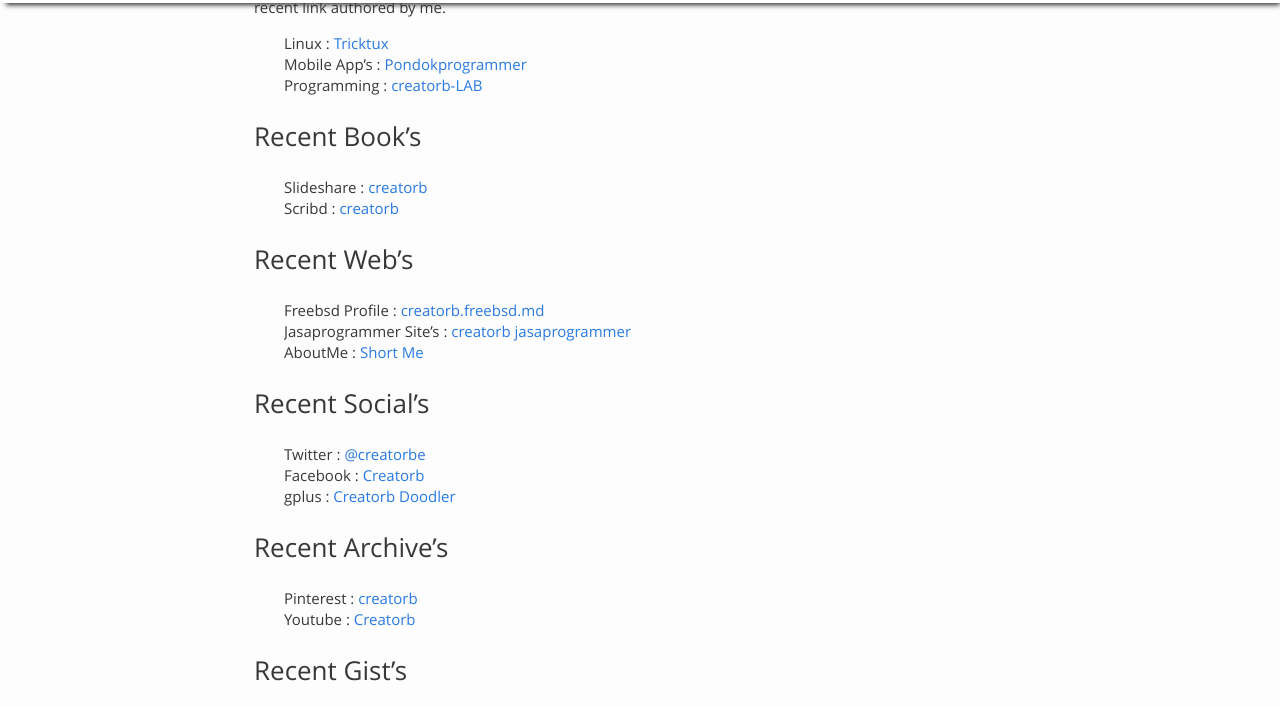
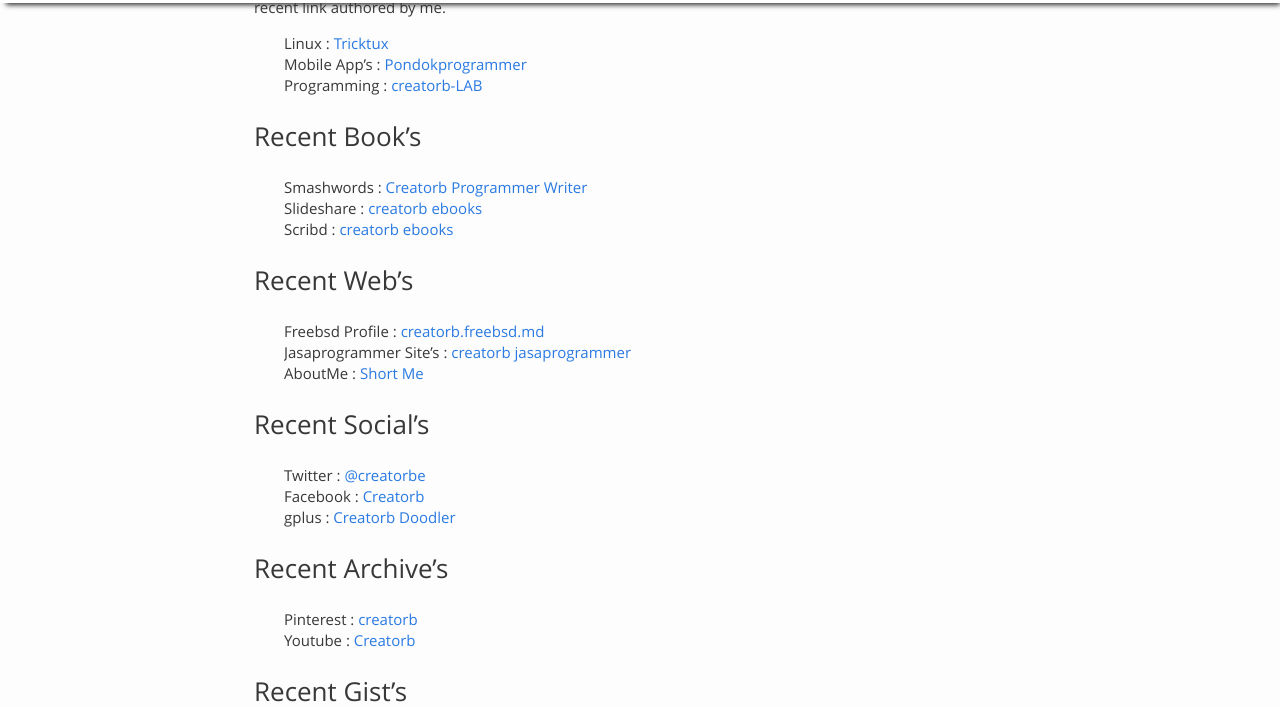
Before and after one commit to CreatorB/creatorb.github.io, a Jekyll site: the page built from _posts/2015-03-16-about-creatorb.markdown, in a window 1280 px wide and 900 px high, scrolled down 926 px, cut to the strip 0-707 px from the top of the window. Built offline with Jekyll 4.4.1, drawn with Linux system fonts in a browser that asks for light colours; comment, search, counter and statistics services are not loaded.

Commit message:
add link my new ebook

```diff
--- a/_posts/2015-03-16-about-creatorb.markdown
+++ b/_posts/2015-03-16-about-creatorb.markdown
@@ -42,8 +42,10 @@
 
 
 ###Recent Book's
-* Slideshare	: [creatorb](http://www.slideshare.net/creatorb){:target="_blank"}
-* Scribd	: [creatorb](http://www.scribd.com/creatorb){:target="_blank"}
+
+* Smashwords	: [Creatorb Programmer Writer](https://www.smashwords.com/profile/view/creatorb)
+* Slideshare	: [creatorb ebooks](http://www.slideshare.net/creatorb){:target="_blank"}
+* Scribd	: [creatorb ebooks](http://www.scribd.com/creatorb){:target="_blank"}
 
 
 ###Recent Web's
```
